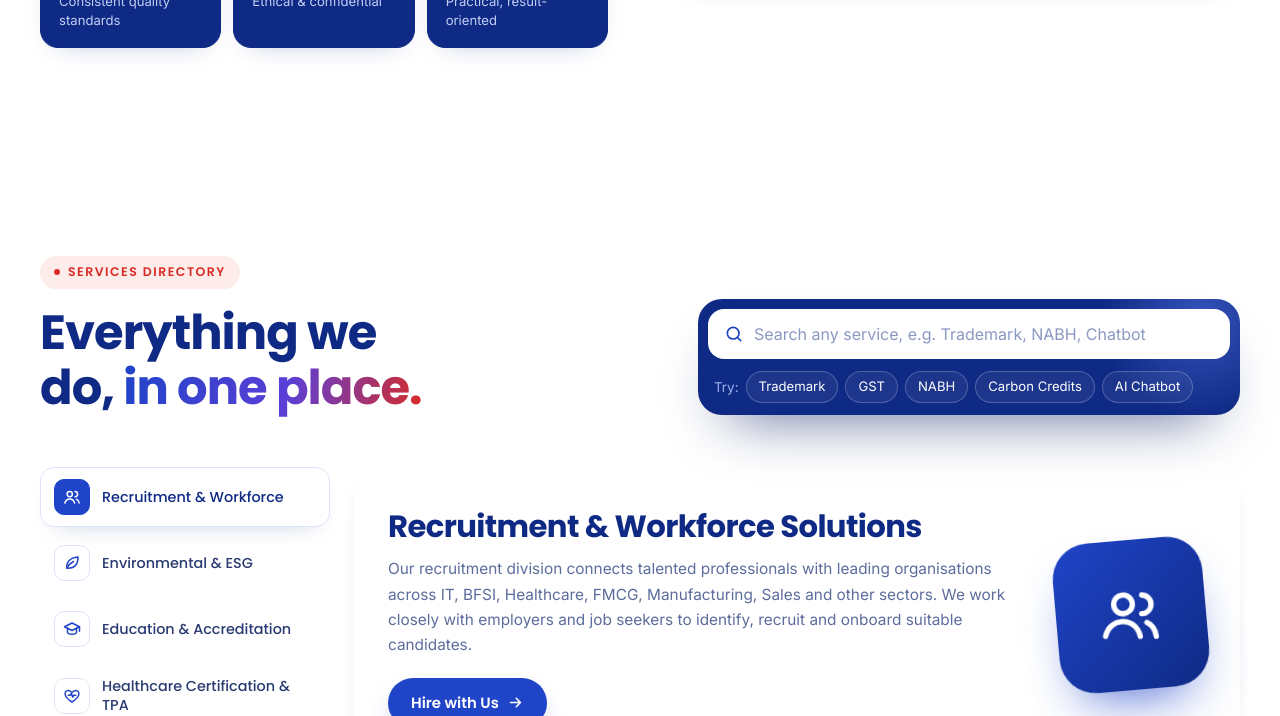
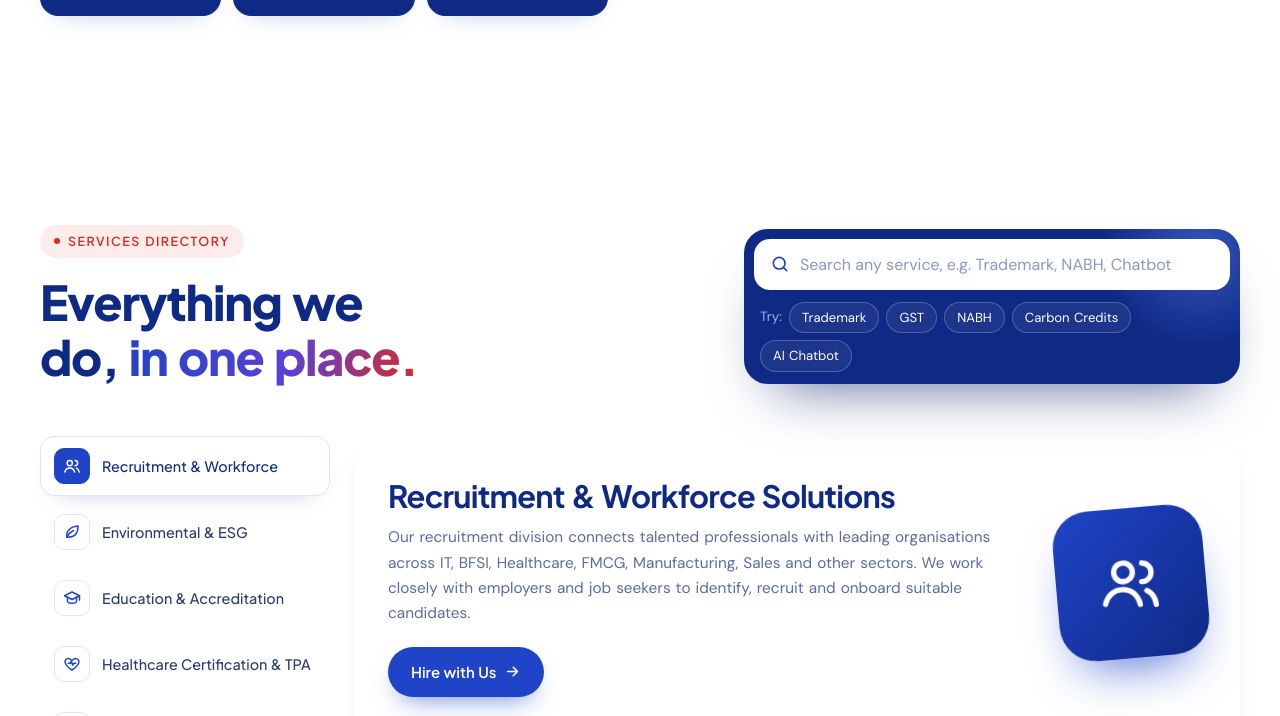
Before and after one commit to Pkkashyap/aster-consultancy, a plain HTML site: page index.html in a window 1280 px wide. Shown: the part 2084-2800 px from the top of the page. Drawn offline with Linux system fonts and the light colour scheme.

Commit message:
req 1 change

```diff
--- a/index.html
+++ b/index.html
@@ -14,7 +14,7 @@
 <link rel="apple-touch-icon" href="assets/img/icon-192.png">
 <link rel="preconnect" href="https://fonts.googleapis.com">
 <link rel="preconnect" href="https://fonts.gstatic.com" crossorigin>
-<link href="https://fonts.googleapis.com/css2?family=Poppins:wght@500;600;700&family=Inter:wght@400;500;600&display=swap" rel="stylesheet">
+<link href="https://fonts.googleapis.com/css2?family=Plus+Jakarta+Sans:wght@500;600;700;800&family=DM+Sans:opsz,wght@9..40,400;9..40,500;9..40,600&display=swap" rel="stylesheet">
 <script type="application/ld+json">
 {"@context":"https://schema.org","@type":"ProfessionalService","name":"Aster Consultancy Services","alternateName":"ACS","slogan":"Follow your dreams","foundingDate":"2023","description":"One-stop consultancy for Recruitment, Environmental & ESG, Education Accreditation, Healthcare Certifications, Digital Marketing, AI Automation and Business Registration & Compliance.","email":"info@asterconsultancyservices.com","logo":"assets/img/logo-512.png","areaServed":"IN","address":[{"@type":"PostalAddress","addressLocality":"Noida","addressRegion":"Uttar Pradesh","addressCountry":"IN"},{"@type":"PostalAddress","addressLocality":"Varanasi","addressRegion":"Uttar Pradesh","addressCountry":"IN"}]}
 </script>
@@ -36,8 +36,8 @@
   --red-soft:#FDECEA;
   --ok:#14915A;
   --grad:linear-gradient(100deg,var(--blue) 0%,#5B3FD6 55%,var(--red) 100%);
-  --display:"Poppins","Segoe UI",system-ui,sans-serif;
-  --body:"Inter","Segoe UI",system-ui,sans-serif;
+  --display:"Plus Jakarta Sans","Segoe UI",system-ui,sans-serif;
+  --body:"DM Sans","Segoe UI",system-ui,sans-serif;
   --radius:20px;
   --shadow:0 24px 50px -28px rgba(15,42,133,.35);
   --shadow-sm:0 10px 26px -18px rgba(15,42,133,.4);
@@ -45,16 +45,17 @@
 *{box-sizing:border-box;margin:0;padding:0}
 html{scroll-behavior:smooth;scroll-padding-top:100px;background:var(--white);overflow-x:clip}
 ::selection{background:var(--blue);color:#fff}
-body{font-family:var(--body);color:var(--text);background:var(--white);font-size:16.5px;line-height:1.65;-webkit-font-smoothing:antialiased;overflow-x:clip}
+body{font-family:var(--body);color:var(--text);background:var(--white);font-size:17px;line-height:1.65;-webkit-font-smoothing:antialiased;overflow-x:clip}
 img,svg{max-width:100%;display:block}
 a{color:inherit}
 button{font:inherit;color:inherit}
 [hidden]{display:none!important}
 :focus-visible{outline:2px solid var(--blue);outline-offset:3px;border-radius:6px}
 .wrap{width:min(1200px,100% - 40px);margin-inline:auto}
-h1,h2,h3,h4{font-family:var(--display);line-height:1.15;letter-spacing:-.02em;color:var(--navy);font-weight:700}
-h2{font-size:clamp(1.9rem,3.8vw,3rem);max-width:20ch}
-h1,h2{text-wrap:balance}
+h1,h2,h3,h4{font-family:var(--display);line-height:1.15;letter-spacing:-.025em;color:var(--navy);font-weight:700}
+h2{font-size:clamp(1.9rem,3.8vw,3rem);max-width:20ch;font-weight:800}
+h1,h2{text-wrap:balance;word-spacing:.06em}
+h3,h4,.btn,.nav-links a,.fb-tabs button,.hb-tile b,summary,.fl,.assure li,.brand-name,.sc-brand span,.pillars b,.dir-tab,.eyebrow,.pill b,.svc-link,.track li,.field,.seg label,.mbar a,.fb-pop button,.ds-pop button,.chips li,.sc-chip,.dp-group li,.fact p,.lead,p{word-spacing:.06em}
 h2 em{font-style:normal;background:var(--grad);-webkit-background-clip:text;background-clip:text;color:transparent}
 .lead{font-size:1.06rem;color:var(--muted);max-width:58ch}
 .eyebrow{display:inline-flex;align-items:center;gap:8px;font-family:var(--display);font-size:.78rem;font-weight:600;letter-spacing:.12em;text-transform:uppercase;color:var(--red);margin-bottom:16px;padding:6px 14px;border-radius:999px;background:var(--red-soft)}
@@ -115,7 +116,7 @@ header.scrolled .logo{width:48px;height:48px}
 .hero-center>div{display:flex;flex-direction:column;align-items:center;max-width:100%}
 .pill{display:inline-flex;align-items:center;gap:10px;padding:6px 16px 6px 6px;border-radius:999px;background:var(--white);border:1px solid var(--line);box-shadow:var(--shadow-sm);font-size:.86rem;color:var(--muted);margin-bottom:26px}
 .pill b{white-space:nowrap;font-family:var(--display);font-weight:600;font-size:.7rem;letter-spacing:.12em;color:#fff;background:var(--red);border-radius:999px;padding:4px 11px}
-.hero h1{font-size:clamp(2.5rem,6vw,5.1rem);font-weight:700;max-width:16ch;letter-spacing:-.03em;line-height:1.08}
+.hero h1{font-size:clamp(2.5rem,6vw,5.2rem);font-weight:800;max-width:16ch;letter-spacing:-.04em;line-height:1.05}
 .rot{display:inline-block;background:var(--grad);-webkit-background-clip:text;background-clip:text;color:transparent;transition:opacity .35s,transform .35s,filter .35s;padding:0 .04em .06em}
 .rot.out{opacity:0;transform:translateY(14px);filter:blur(8px)}
 .rot-wrap{position:relative;display:inline-block}
```
